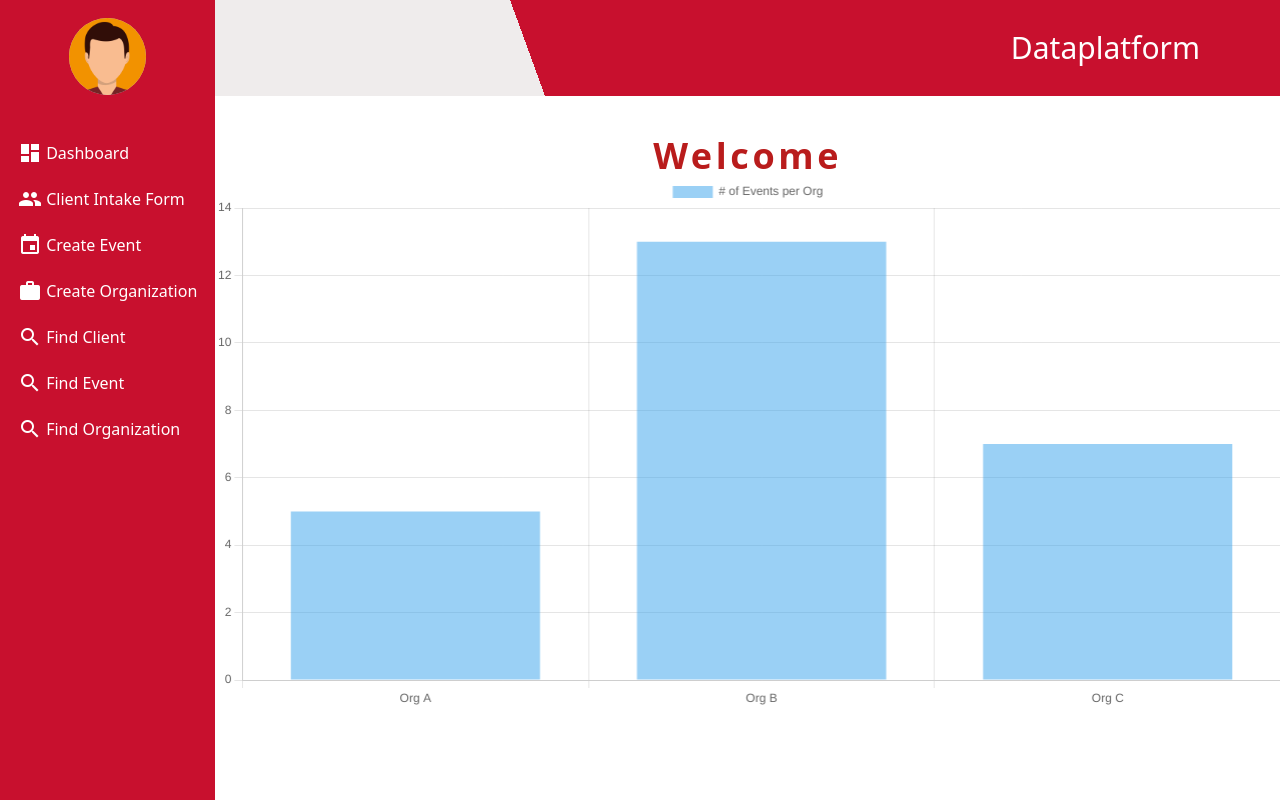
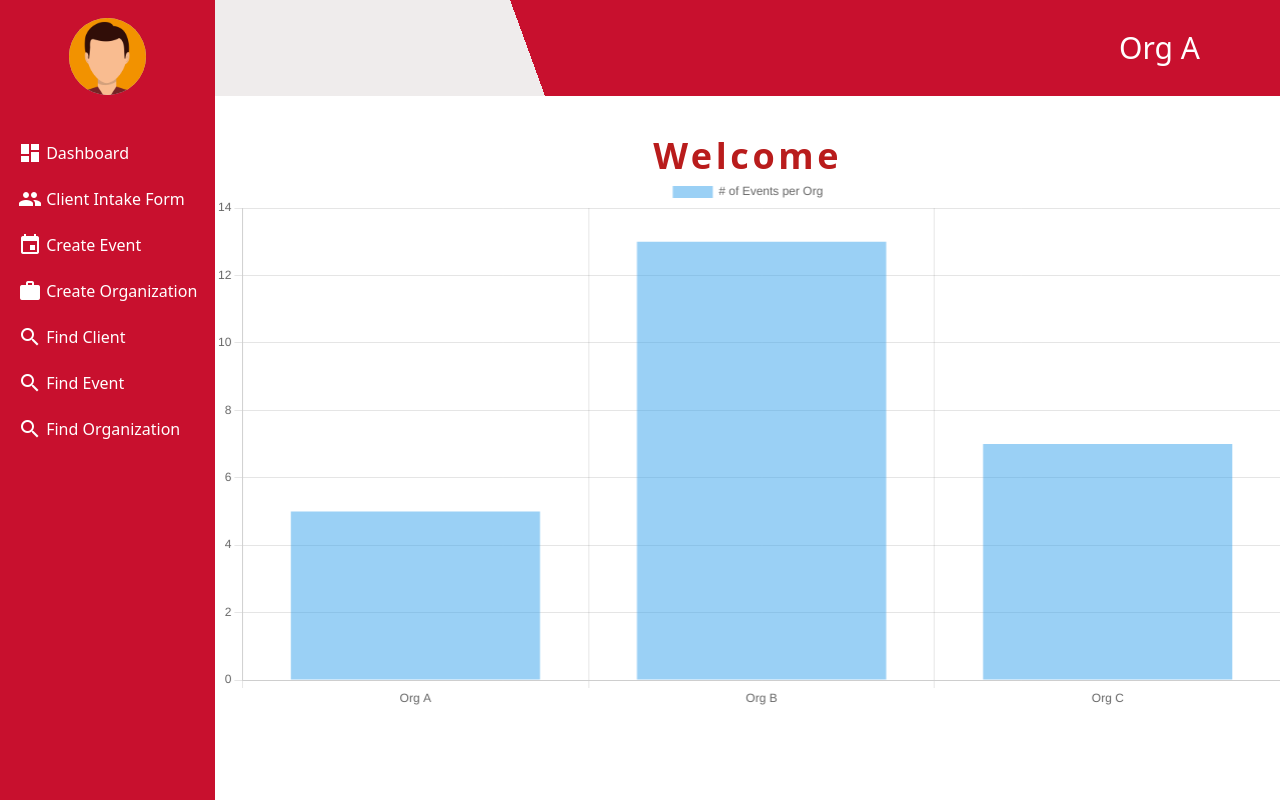
Before and after one commit to CIS-Fall-2022/project-cis_4339_project_-41, a Vue app in the folder frontend/: page / in a window 1280 px wide. Built offline with nearby package versions, Linux system fonts and the light colour scheme; no server answers.

Commit message:
Update App.vue

```diff
--- a/frontend/src/App.vue
+++ b/frontend/src/App.vue
@@ -60,7 +60,7 @@
           background: linear-gradient(250deg, #C8102E 70%, #efecec 50.6%);
         "
       >
-        <h1 class="mr-20 text-3xl text-white">Dataplatform</h1>
+        <h1 class="mr-20 text-3xl text-white">{{orgName}}</h1>
       </section>
       <div>
         <router-view></router-view>
@@ -70,8 +70,20 @@
 </template>
 
 <script>
+import axios from "axios";
 export default {
   name: "App",
+  data(){
+    return{
+    orgName: 'Org A',
+    }
+  },
+  created() {
+    let apiURL = import.meta.env.VITE_ROOT_API + `/orgdata/id/`;
+    axios.get(apiURL).then((resp) => {
+      this.orgName = resp.data.orgName;
+    });
+  }
 };
 </script>
 
```
